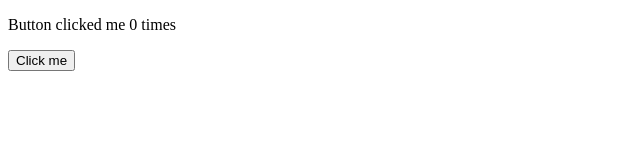
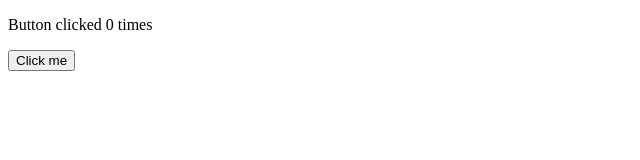
Before and after one commit to acciojob/button-counter-mvikram123, a React app: page / in a window 1280 px wide. Shown: the top 160 px of the page, without its empty margins (0-640 px from the left). Built offline with nearby package versions, Linux system fonts and the light colour scheme.

Commit message:
submitting code-Mon Aug 14 2023 00:21:00 GMT+0530 (India Standard Time)

```diff
--- a/src/components/Button.js
+++ b/src/components/Button.js
@@ -13,7 +13,7 @@
     return(
 
         <div>
-             <p>Button clicked me {count} times</p>
+             <p>Button clicked  {count} times</p>
                 <button onClick={increase}>Click me</button>
 
         </div>
```
